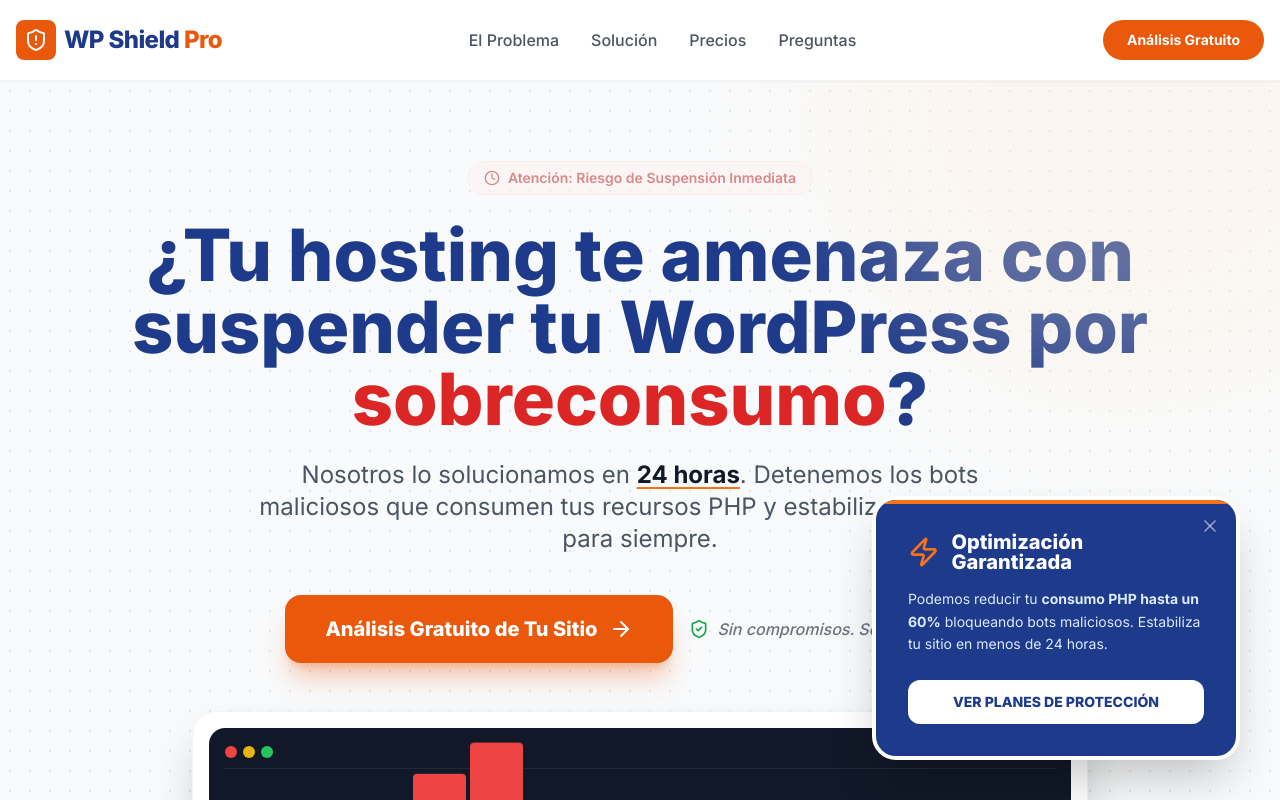
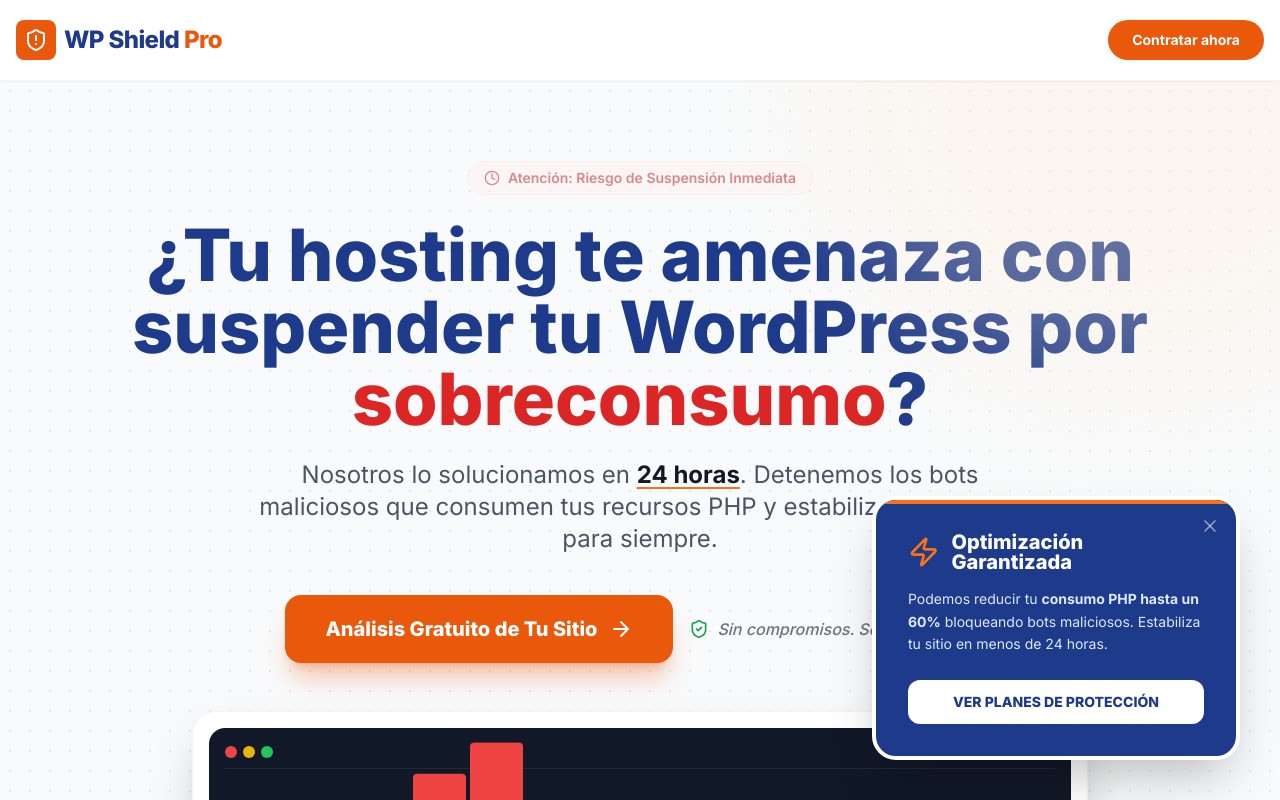
Before and after one commit to KannemanM/wp-shield, a React (Vite) app: page / in a window 1280 px wide. Shown: the top 800 px of the page. Built offline with nearby package versions, Linux system fonts and the light colour scheme.

Commit message:
Header: remove menu; add 'Contratar ahora' button

```diff
--- a/components/Header.tsx
+++ b/components/Header.tsx
@@ -15,19 +15,9 @@
           </span>
         </div>
 
-        <nav className="hidden md:flex items-center gap-8 font-medium text-gray-600">
-          <a href="#problema" className="hover:text-blue-900 transition-colors">El Problema</a>
-          <a href="#solucion" className="hover:text-blue-900 transition-colors">Solución</a>
-          <a href="#precios" className="hover:text-blue-900 transition-colors">Precios</a>
-          <a href="#faq" className="hover:text-blue-900 transition-colors">Preguntas</a>
-        </nav>
-
         <div className="flex items-center gap-4">
-          <button className="bg-orange-600 hover:bg-orange-700 text-white px-6 py-2.5 rounded-full font-bold text-sm transition-all transform hover:scale-105 hidden sm:block">
-            Análisis Gratuito
-          </button>
-          <button className="md:hidden">
-            <Menu className="w-6 h-6 text-gray-600" />
+          <button type="button" className="bg-orange-600 hover:bg-orange-700 text-white px-6 py-2.5 rounded-full font-bold text-sm transition-all transform hover:scale-105">
+            Contratar ahora
           </button>
         </div>
       </div>
```
